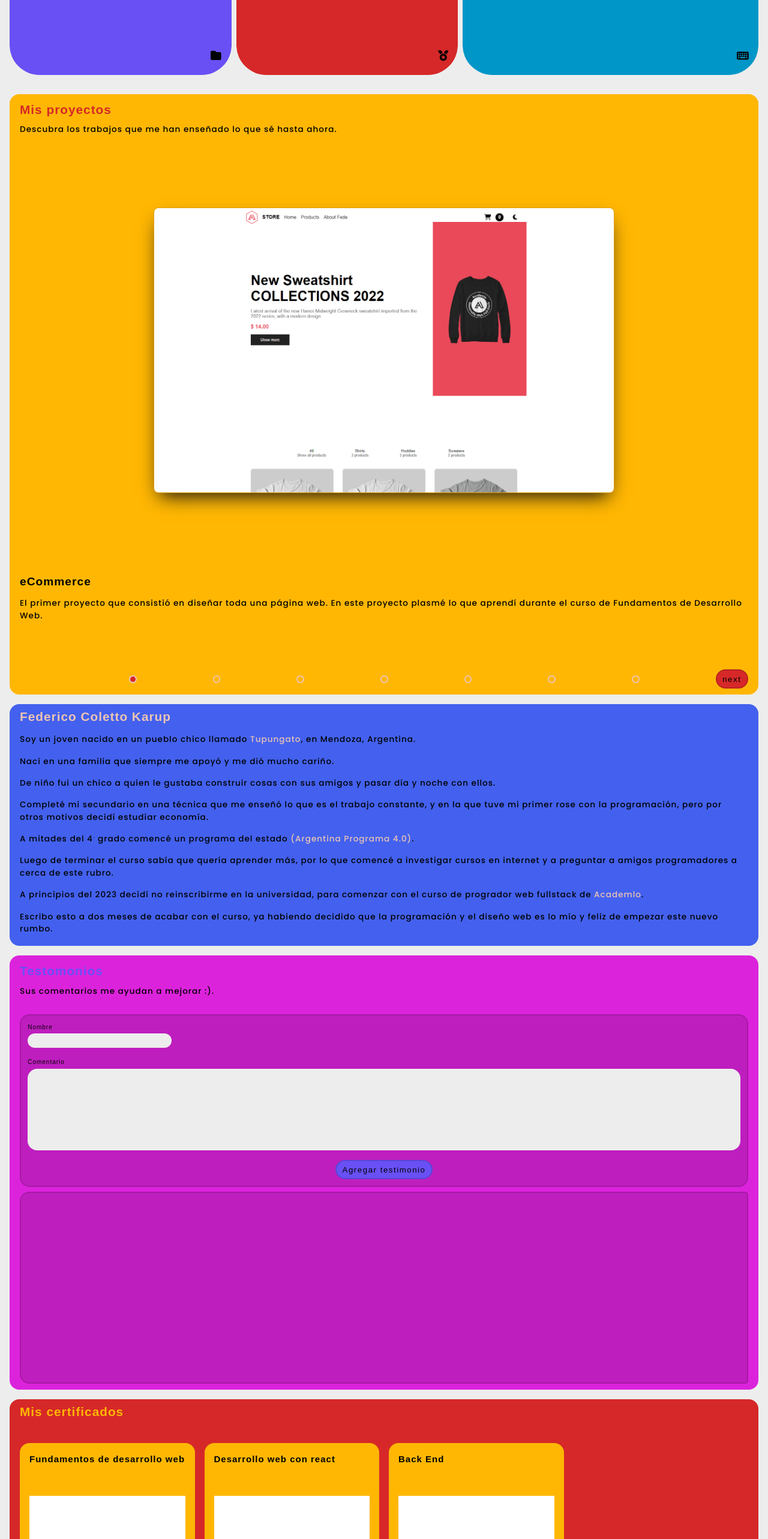
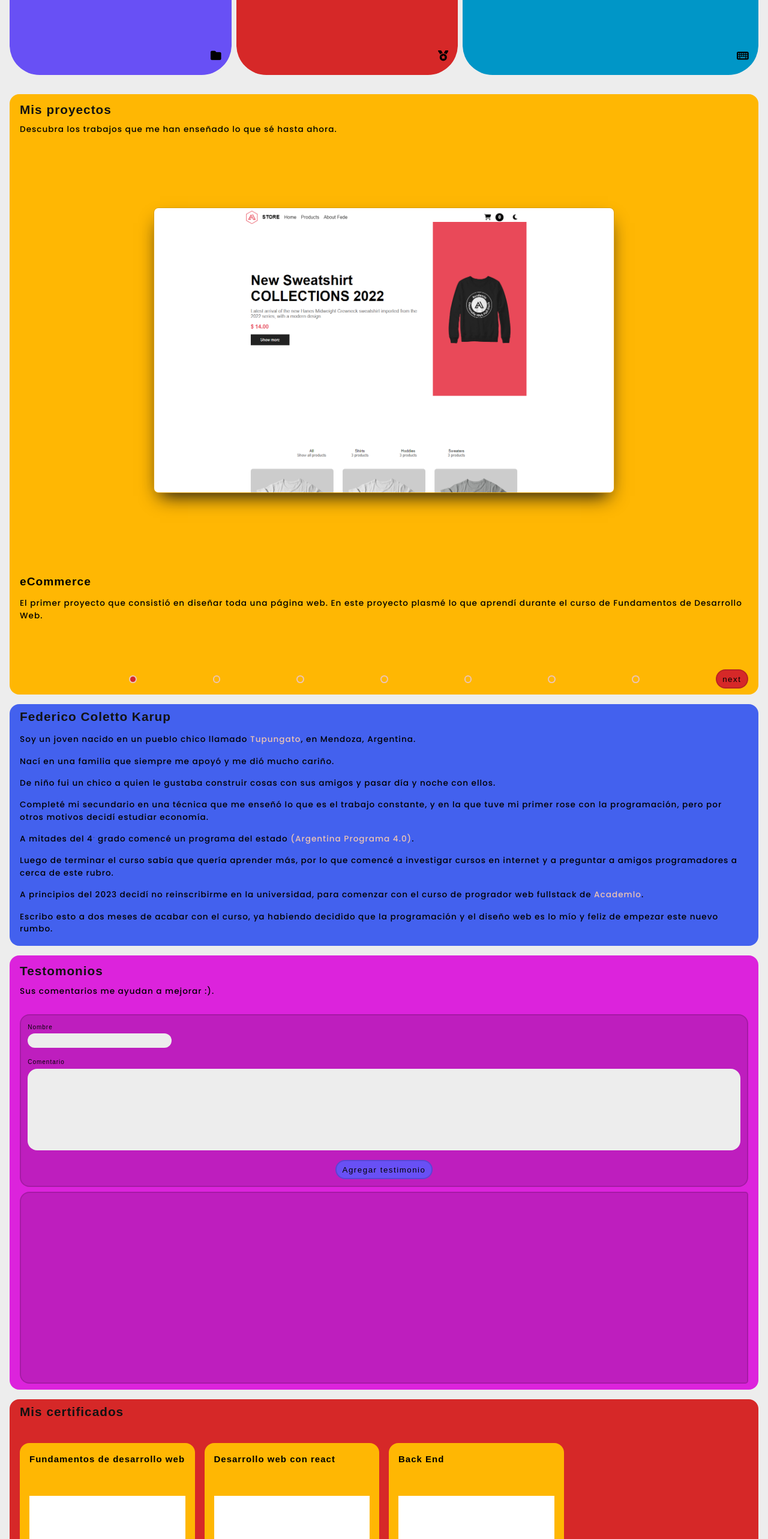
Before and after one commit to federicocoletto/my-portfolio-front, a React (Vite) app: page / in a window 1280 px wide. Shown: the part 939-3505 px from the top of the page at 60% size. Built offline with nearby package versions, Linux system fonts and the light colour scheme; a web font is replaced by a local one.

Commit message:
color parts

```diff
--- a/src/components/styles/Parts/AboutMePart.css
+++ b/src/components/styles/Parts/AboutMePart.css
@@ -1,5 +1,5 @@
 .aboutme .part__title {
-	color: var(--main-brown);
+	color: var(--main-black);
 }
 
 .part__text,
--- a/src/components/styles/Parts/CertificatesPart.css
+++ b/src/components/styles/Parts/CertificatesPart.css
@@ -1,5 +1,5 @@
 .certificates .part__title {
-	color: var(--main-yellow);
+	color: var(--main-black);
 }
 
 .certificates__container {
--- a/src/components/styles/Parts/ProjectsPart.css
+++ b/src/components/styles/Parts/ProjectsPart.css
@@ -133,5 +133,5 @@
 }
 
 .projects .part__title {
-	color: var(--main-red);
+	color: var(--main-black);
 }
--- a/src/components/styles/Parts/TestimoniesPart.css
+++ b/src/components/styles/Parts/TestimoniesPart.css
@@ -101,5 +101,5 @@
 }
 
 .testimonies .part__title {
-	color: var(--main-purple);
+	color: var(--main-black);
 }
```
